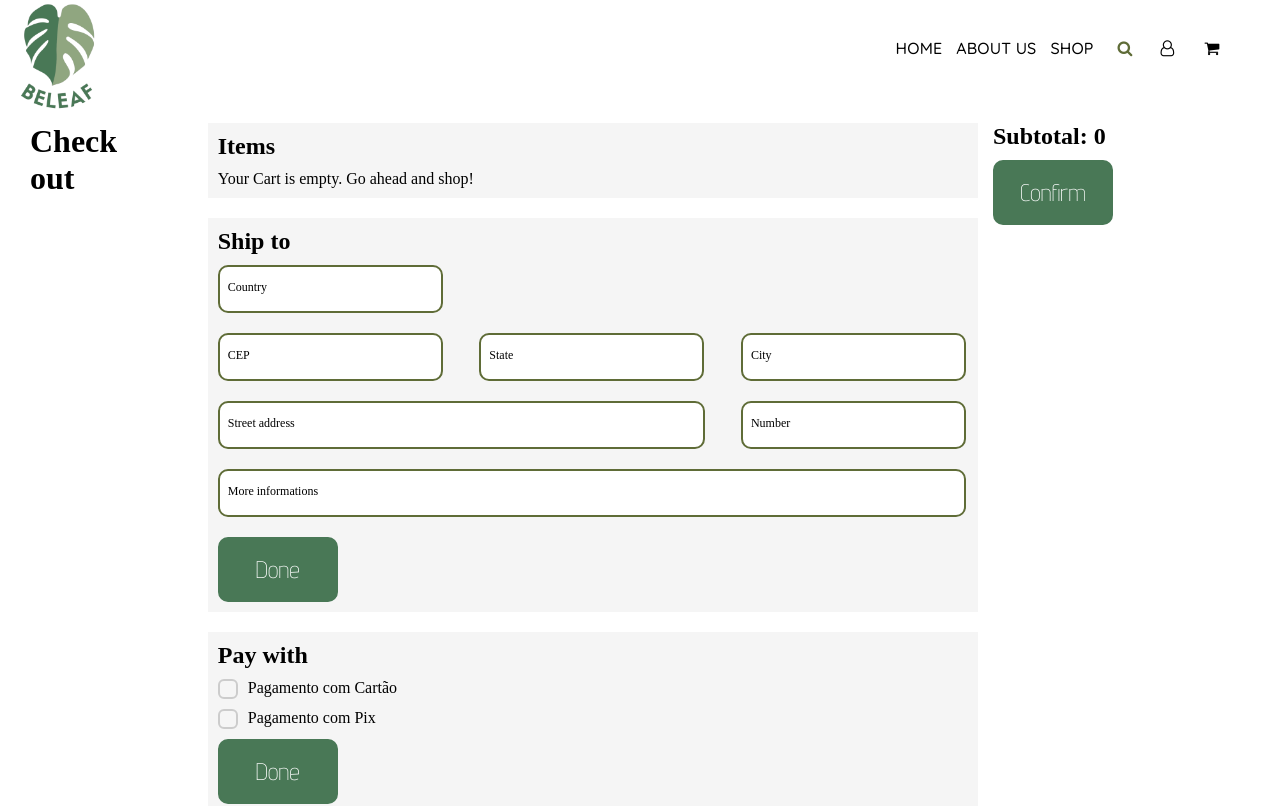
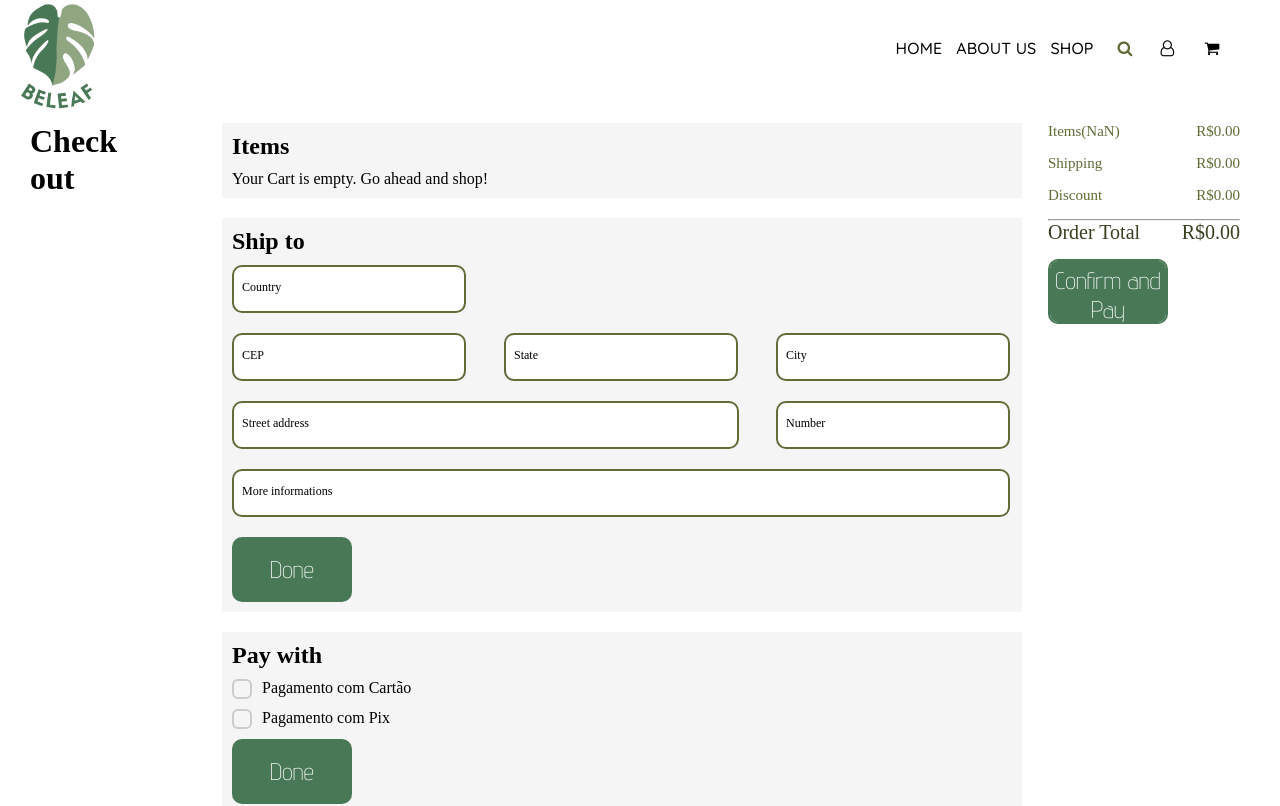
Before and after one commit to maju-degrandi/web-development---final-project, a React (Create React App) app: page /checkout in a window 1280 px wide. Shown: the top 806 px of the page. Built offline with nearby package versions, Linux system fonts and the light colour scheme; the HTML template or start-up script is replaced by a standard one.

Commit message:
Updating checkout page

```diff
--- a/src/App.css
+++ b/src/App.css
@@ -7,3 +7,16 @@ main {
     flex-grow: 1;
     position: relative;
 }
+
+.form-size-float .size-3{
+    width: 30%;
+}
+.form-size-float .size-5{
+    width: 50%;
+}
+.form-size-float .size-6{
+    width: 65%;
+}
+.form-size-float .size-10{
+    width: 100%;
+}
--- a/src/pages/Checkout.jsx
+++ b/src/pages/Checkout.jsx
@@ -1,4 +1,4 @@
-import React, { useState } from 'react';
+import React, { useState, useEffect } from 'react';
 import '../styles/checkout.css'
 import { PlaceholderInput } from '../components/Input/FloatInput';
 import PaymentScreen from '../components/Checkout/Pay';
@@ -15,6 +15,19 @@ export const Checkout = ({cart, setCart, updateCart}) => {
     const [number, setNumber] = useState([]);
     const [moreInfo, setMoreInfo] = useState([]);
 
+    const [qttItems, setQttItens] = useState([]);
+    useEffect(()=>{
+        let qtt = 0;
+        cart.map((item) => {
+            qtt += item.qtt;
+        })
+
+        setQttItens(qtt);
+    }, [cart]);
+
+    const [discount, setDiscount] = useState(0);
+    const [shipping, setShipping] = useState(0);
+
     return (
         <div id='wrapper' className='checkout'>
             <div id='checkout-title'>
@@ -25,7 +38,6 @@ export const Checkout = ({cart, setCart, updateCart}) => {
                 <div className='checkout-items'>
                     <h2>Items</h2>
                     <CartList updateCart={updateCart} cart={cart} setCart={setCart} blocked={true}/>
-
                 </div>
 
                 <div id='checkout-ship-to'>
@@ -52,10 +64,47 @@ export const Checkout = ({cart, setCart, updateCart}) => {
             </div>
 
             <div id='checkout-resume'>
-                <h2>Subtotal: {cart[0].subtotal}</h2>
-                <Link to='/'>
-                    <Button text="Confirm" className="filled-button"/>
-                </Link>
+                <div className='flex'>
+                    <p className='type'>Items({qttItems})</p>
+                    <p className='price'>R$
+                        {
+                            Number.parseFloat(cart[0].subtotal).toFixed(2)
+                        }
+                    </p>
+                </div>
+                <div className='flex'>
+                    <p className='type'>Shipping</p>
+                    <p className='price'>R$
+                        {
+                            Number.parseFloat(shipping).toFixed(2)
+                        }
+                    </p>
+                </div>
+                <div className='flex'>
+                    <p className='type'>Discount</p>
+                    <p className='price'>R$
+                        {
+                            Number.parseFloat(discount).toFixed(2)
+                        }
+                    </p>
+                </div>
+
+                <hr />
+
+                <div className='flex order-total'>
+                    <p className='type'>Order Total</p>
+                    <p className='price'>R$
+                        {
+                            Number.parseFloat(cart[0].subtotal+shipping-discount).toFixed(2)
+                        }
+                    </p>
+                </div>
+
+                <div className='flex full-line'>
+                    <Link to='/'>
+                        <Button text="Confirm and Pay" className="filled-button"/>
+                    </Link>
+                </div>
             </div>
         </div>
     );
--- a/src/styles/checkout.css
+++ b/src/styles/checkout.css
@@ -16,11 +16,6 @@
     width: 65%;
 }
 
-#checkout-resume {
-    width: 20%;
-    margin: 0 50px 0 15px;
-}
-
 #checkout-main .form-size-float{
     width: 100%;
     display: flex;
@@ -33,21 +28,45 @@
     margin-right: 40%;
 }
 
-.size-3{
-    width: 30%;
-}
-.size-5{
-    width: 50%;
-}
-.size-6{
-    width: 65%;
-}
-.size-10{
-    width: 100%;
-}
-
 #checkout-main > * {
     background-color: #F5F5F5;
     margin: 0 0 20px 0;
     padding: 10px;
+
+    width: 800px;
 }
+
+#checkout-resume {
+    width: 15%;
+    height: 300px;
+    margin: 0 40px 0 0;
+
+    position: fixed;
+    right: 0;
+
+    display: flex;
+    flex-direction: column;
+}
+
+#checkout-resume .flex{
+    display: flex;
+    margin: 0 0 15px 0;
+}
+
+#checkout-resume .flex .price{
+    text-align: right;
+}
+
+#checkout-resume p{
+    color: #5F6C37;
+    align-self: flex-end;
+    margin: 0 0 0 0;
+    font-size: 15px;
+    font-family: Abril;
+    width: 70%;
+}
+
+#checkout-resume .order-total p{
+    font-size: 20px;
+    color: #38411f;
+}
```
